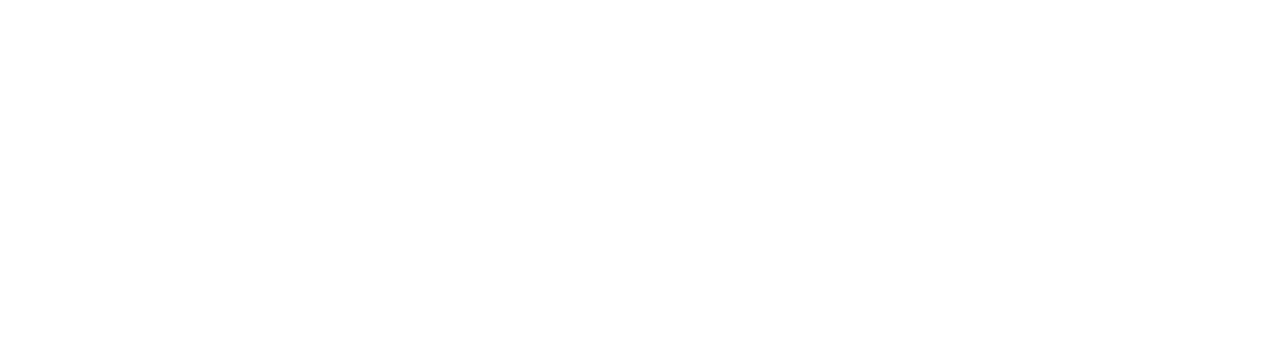
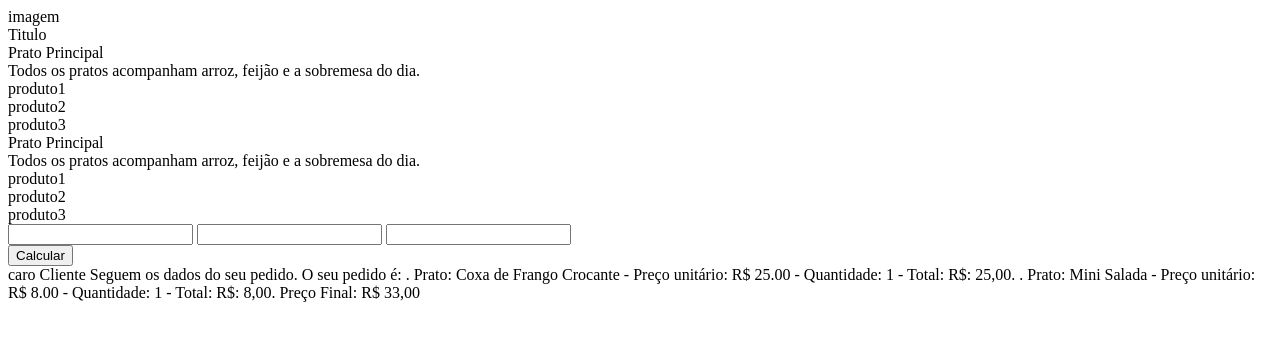
Before and after one commit to Fabio-Portfolio-TI/bootcamp-devjr-modulo3-projeto-menu, a plain HTML site: page index.html in a window 1280 px wide. Drawn offline with Linux system fonts and the light colour scheme.

Commit message:
closes #1 - Esqueleto index.html

```diff
--- a/index.html
+++ b/index.html
@@ -1,11 +1,81 @@
 <!DOCTYPE html>
 <html lang="pt-BR">
+
 <head>
     <meta charset="UTF-8">
     <meta name="viewport" content="width=device-width, initial-scale=1.0">
     <title>bootcamp-devjr-modulo3-projeto-menu</title>
 </head>
+
 <body>
+    <div class="container">
 
+        <div> <!-- Imagem e título -->
+            imagem
+            <div>
+                Titulo
+            </div>
+        </div> <!-- Imagem e título -->
+
+        <div class="principal"> <!-- Principal -->
+
+            <div class="titulo"> <!-- titulo -->
+                Prato Principal
+            </div> <!-- titulo -->
+
+            <div class="subtitulo"> <!-- subtitulo -->
+                Todos os pratos acompanham arroz, feijão e a sobremesa do dia.
+            </div> <!-- subtitulo -->
+
+            <div> <!-- produtos -->
+                <div>produto1</div>
+                <div>produto2</div>
+                <div>produto3</div>
+            </div> <!-- produtos -->
+
+        </div> <!-- Principal -->
+
+        <div class="acompanhamentos"> <!-- Acompanhamentos -->
+
+            <div class="titulo"> <!-- titulo -->
+                Prato Principal
+            </div> <!-- titulo -->
+
+            <div class="subtitulo"> <!-- subtitulo -->
+                Todos os pratos acompanham arroz, feijão e a sobremesa do dia.
+            </div> <!-- subtitulo -->
+
+            <div> <!-- produtos -->
+                <div>produto1</div>
+                <div>produto2</div>
+                <div>produto3</div>
+            </div> <!-- produtos -->
+
+        </div> <!-- Acompanhamentos -->
+
+        <div> <!-- Dados -->
+            <div class="titulo"></div>
+            <div>
+                <input type="text">
+                <input type="number">
+                <input type="email">
+            </div>
+        </div> <!-- Dados -->
+
+        <button>Calcular</button>
+
+        <div> <!-- Total -->
+            caro Cliente
+            Seguem os dados do seu pedido.
+            O seu pedido é:
+            . Prato: Coxa de Frango Crocante - Preço unitário: R$ 25.00 - Quantidade: 1 - Total: R$: 25,00.
+            . Prato: Mini Salada - Preço unitário: R$ 8.00 - Quantidade: 1 - Total: R$: 8,00.
+            Preço Final: R$ 33,00
+        </div> <!-- Total -->
+
+
+    </div> <!-- Container -->
+    <!--  -->
 </body>
+
 </html>
```
Also changed, not shown: Modulo3-Projeto-Menu-1.jpeg (deleted), Modulo3-Projeto-Menu-2.jpeg (deleted), desafio02.jpg (added).
